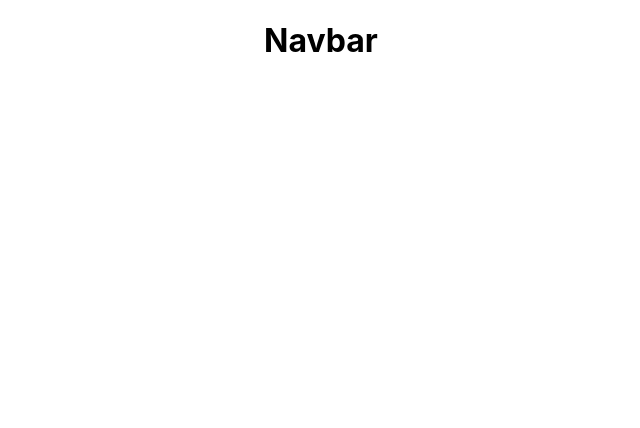
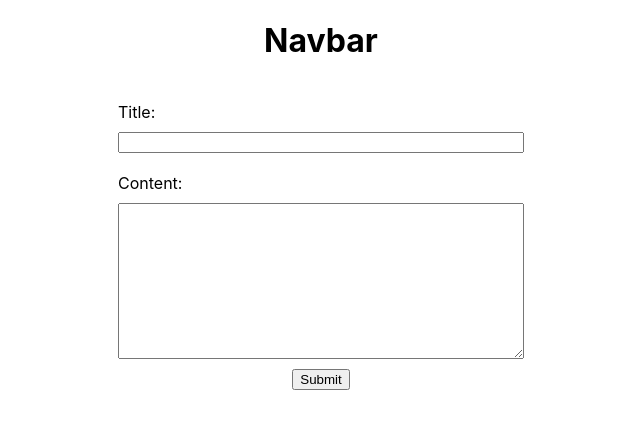
Before and after one commit to venkateshatgit/redux-blog-app, a React (Create React App) app: page /add-form in a window 1280 px wide. Before the commit this address had no page. Shown: the top 428 px of the page, without its empty margins (319-959 px from the left). Built offline with nearby package versions, Linux system fonts and the light colour scheme.

Commit message:
Added redux-persist

```diff
--- a/package.json
+++ b/package.json
@@ -13,6 +13,7 @@
     "react-redux": "^8.0.5",
     "react-router-dom": "^6.11.1",
     "react-scripts": "^5.0.1",
+    "redux-persist": "^6.0.0",
     "web-vitals": "^2.1.4"
   },
   "scripts": {
--- a/src/App.js
+++ b/src/App.js
@@ -2,6 +2,8 @@ import { BrowserRouter, Routes, Route } from 'react-router-dom';
 import PostsList from './features/posts/postsList';
 import './App.css';
 import Welcome from './features/welcome/welcome';
+import AddForm from './features/add-form/addForm';
+
 
 function App() {
 
@@ -13,7 +15,7 @@ function App() {
         <Routes>
           <Route path='/' element={<Welcome/>}/>
           <Route path='/posts' element={<PostsList/>}/>
-
+          <Route path='/add-form' element={<AddForm/>}/>
         </Routes>
       </BrowserRouter>
     </div>
--- a/src/app/store.js
+++ b/src/app/store.js
@@ -1,10 +1,30 @@
+import storage from 'redux-persist/lib/storage'
+import {combineReducers} from "redux";
+import { persistReducer } from 'redux-persist'
+
+
 import { configureStore } from "@reduxjs/toolkit";
-
 import postsSlice from "../features/posts/postsSlice";
 
 
+//combining all reducers here
+const reducers = combineReducers({
+    posts: postsSlice,
+});
+
+
+// configuring persist
+const persistConfig = {
+    key: 'root',
+    storage
+};
+
+
+// building persistreducer on top of combined reducers
+const persistedReducer = persistReducer(persistConfig, reducers);
+
+
+// configuring stores
 export default configureStore({
-    reducer: {
-        posts: postsSlice,
-    }
+    reducer: persistedReducer,
 })
--- /dev/null
+++ b/src/features/add-form/addForm.css
@@ -0,0 +1,19 @@
+.add-form{
+    display: flex;
+    flex-direction: column;
+    justify-content: center;
+}
+
+.add-form label{
+    margin-top: 20px;
+    margin-bottom: 10px;
+}
+
+.add-form textarea{
+    width: 400px;
+    height: 150px;
+}
+
+.add-form button{
+    margin: 10px auto;
+}
--- /dev/null
+++ b/src/features/add-form/addForm.js
@@ -0,0 +1,41 @@
+import { useState } from "react";
+import './addForm.css'
+import { useNavigate } from "react-router-dom";
+import { useDispatch } from "react-redux";
+import { postAdd } from "../posts/postsSlice";
+import { nanoid } from "@reduxjs/toolkit";
+
+function AddForm() {
+    const [title, settitle] = useState()
+    const [content, setcontent] = useState()
+    const navigate = useNavigate()
+    const dispatch = useDispatch()
+
+    const handleSubmit = () => {
+
+        if (title && content) {
+            dispatch(
+              postAdd({
+                id: nanoid(),
+                title,
+                content
+              })
+            )
+        }
+        navigate("/posts")
+    }
+
+    return (
+        <form className="add-form">
+            <label>Title: </label>
+            <input type="text" name="title" onChange={(e) => settitle(e.target.value)}/>
+
+            <label>Content: </label>
+            <textarea name="content" onChange={(e) => setcontent(e.target.value)} />
+
+            <button onClick={() => handleSubmit()}>Submit</button>
+        </form>
+    );
+}
+
+export default AddForm;
--- a/src/features/posts/postStyle.css
+++ b/src/features/posts/postStyle.css
@@ -1,5 +1,7 @@
 .posts{
     width: 60vw;
+    display: flex;
+    flex-direction: column;
 }
 .post-style{
     margin-top: 20px;
@@ -14,3 +16,7 @@
 
 .post-style p{
 }
+
+.posts button{
+    margin: 10px auto;
+}
--- a/src/features/posts/postsList.js
+++ b/src/features/posts/postsList.js
@@ -1,9 +1,11 @@
 import { useSelector } from "react-redux";
+import { useNavigate } from "react-router-dom";
 import './postStyle.css'
-
 
 function PostsList() {
     const posts = useSelector(state => state.posts)
+    const navigate = useNavigate()
+
     const renderedPosts = posts.map(post => {
         return (
             <div className="post-style" >
@@ -18,6 +20,7 @@ function PostsList() {
         <div className="posts">
             <h1>Posts</h1>
             {renderedPosts}
+            <button onClick={() => navigate("/add-form")}>Add post</button>
         </div>
     );
 }
--- a/src/features/posts/postsSlice.js
+++ b/src/features/posts/postsSlice.js
@@ -11,7 +11,12 @@ const initialState = [
 const postsSlice = createSlice({
     name: 'posts',
     initialState,
-    reducers: {}
+    reducers: {
+        postAdd(state, action){
+            state.unshift(action.payload)
+        }
+    }
 })
 
 export default postsSlice.reducer;
+export const {postAdd} = postsSlice.actions;
--- a/src/index.js
+++ b/src/index.js
@@ -4,13 +4,21 @@ import './index.css';
 import App from './App';
 import reportWebVitals from './reportWebVitals';
 import { Provider } from 'react-redux';
+
+
 import store from './app/store';
+import { PersistGate } from 'redux-persist/integration/react'
+import { persistStore } from 'redux-persist'
+
+const persistor = persistStore(store);
 
 const root = ReactDOM.createRoot(document.getElementById('root'));
 root.render(
   <Provider store={store}>
     <React.StrictMode>
-      <App />
+      <PersistGate loading={null} persistor={persistor}>
+        <App />
+      </PersistGate>
     </React.StrictMode>
   </Provider>
 
```
Also changed, not shown: 1 other file (tests, documents, lock files or other folders).
